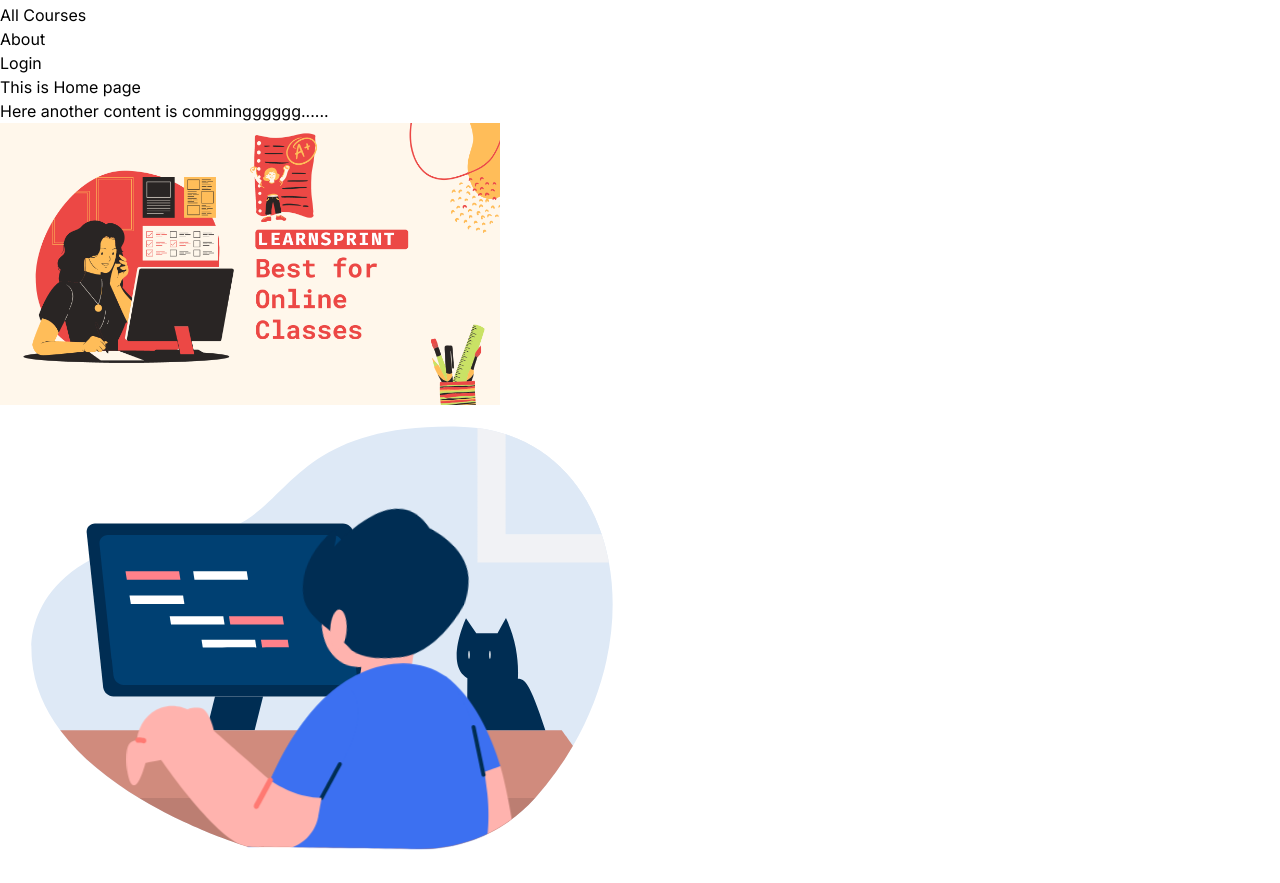
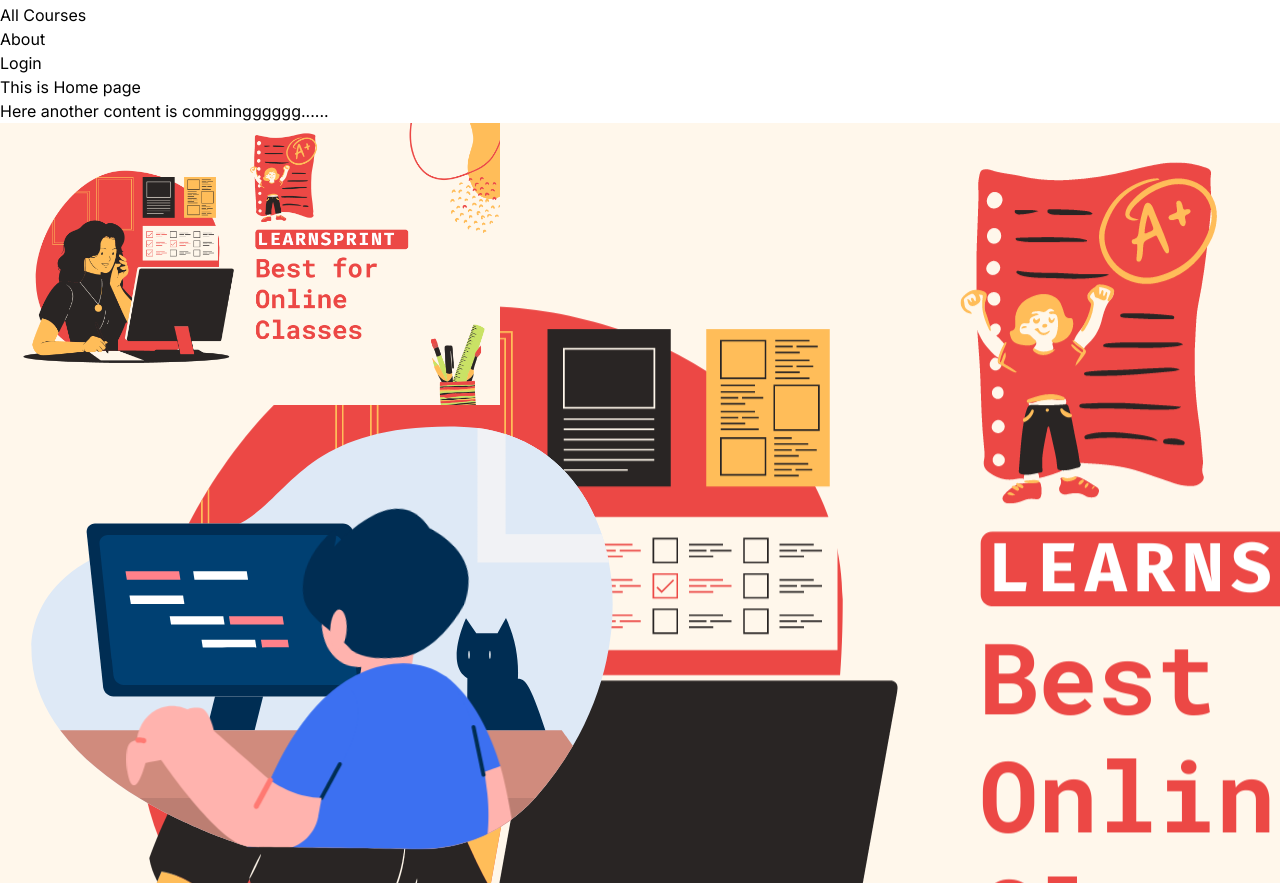
Before and after one commit to EmonHossen10/learn-sprint, a Next.js app: page / in a window 1280 px wide. Shown: the part 1523-2406 px from the top of the page. Built offline with nearby package versions, Linux system fonts and the light colour scheme.

Commit message:
added updates

```diff
--- a/src/components/ui/Banner/Banner.js
+++ b/src/components/ui/Banner/Banner.js
@@ -8,7 +8,7 @@
 
 const Banner = () => {
     return (
-        <div className="h-screen md:flex justify-center items-center">
+        <div className="nextBanner h-screen md:flex justify-center items-center">
             <div>
                 <Image
                     src={bannerImg}
```
